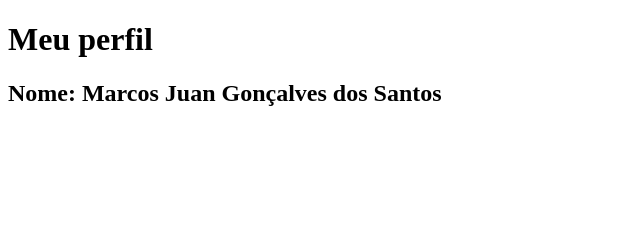
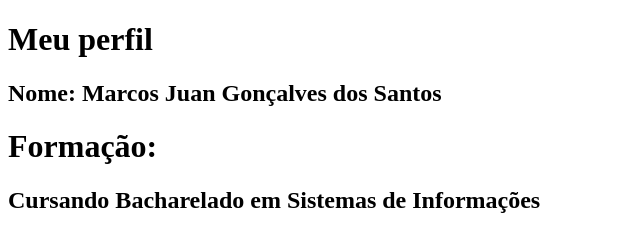
Before and after one commit to MarcosJuan22/Perfil-Marcos-Juan, a plain HTML site: page index.html in a window 1280 px wide. Shown: the whole page, without its empty margins (0-640 px from the left). Drawn offline with Linux system fonts and the light colour scheme.

Commit message:
Alteração 2 Formação

```diff
--- a/index.html
+++ b/index.html
@@ -8,4 +8,6 @@
 <body>
     <h1>Meu perfil</h1>
     <h2>Nome: Marcos Juan Gonçalves dos Santos</h2>
+    <h1>Formação:</h1>
+    <h2>Cursando Bacharelado em Sistemas de Informações</h2>
 </html>
```
